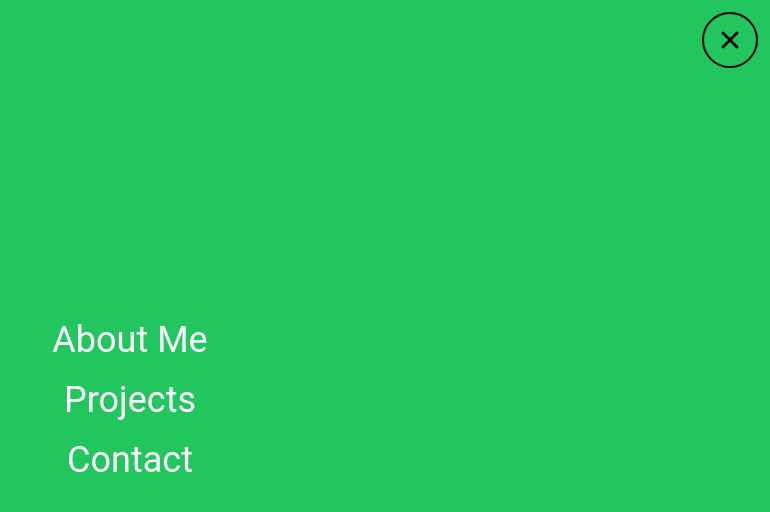
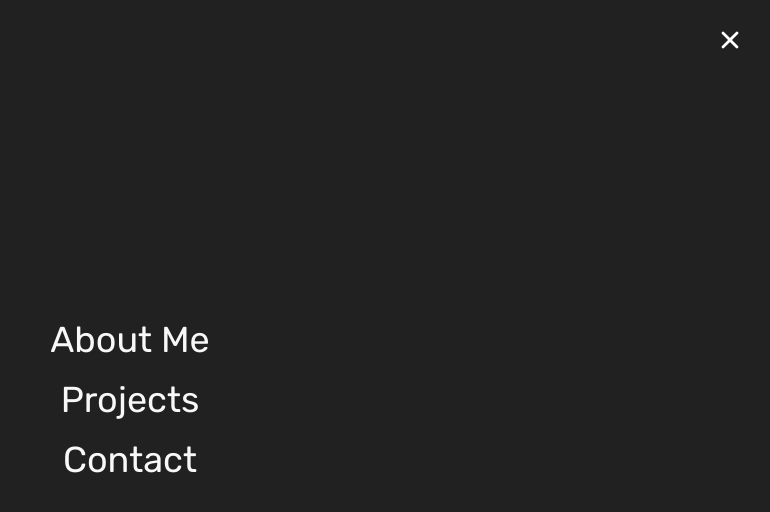
Before and after one commit to programmergeek/landing-page, a Next.js app: page / in a window 1280 px wide. Both pictures are taken after a click on the button 1240 px from the left and 40 px from the top of the page. Shown: the top 512 px of the page, without its empty margins (510-1280 px from the left). Built offline with nearby package versions, Linux system fonts and the light colour scheme.

Commit message:
style: change colours and font used in navigation menu

```diff
--- a/components/Buttons.tsx
+++ b/components/Buttons.tsx
@@ -1,76 +1,111 @@
-import React from 'react'
+import React from "react";
 
 type ButtonProps = {
-    className: string,
-    children?: React.ReactNode,
-    icon?: React.ReactNode,
-    href?: string
-    blank?: boolean
-}
+  className: string;
+  children?: React.ReactNode;
+  icon?: React.ReactNode;
+  href?: string;
+  blank?: boolean;
+};
 
 type iconProps = {
-    icon: React.ReactNode,
-    style: "solid" | "outline",
-    label?: string,
-    href?: string,
-    blank?: boolean,
-    onClick?: () => void
-}
+  icon: React.ReactNode;
+  style: "solid" | "outline";
+  label?: string;
+  href?: string;
+  blank?: boolean;
+  onClick?: () => void;
+};
 
 type Props = {
-    children?: React.ReactNode,
-    icon?: React.ReactNode,
-    href?: string
-    blank?: boolean
-}
+  children?: React.ReactNode;
+  icon?: React.ReactNode;
+  href?: string;
+  blank?: boolean;
+};
 
 /** General button component. */
 // accepts a prop called classname to extend the styles of the component.
-const Button: React.FC<ButtonProps> = ({...props}) => {
+const Button: React.FC<ButtonProps> = ({ ...props }) => {
   return (
     <button className={`${props.className} rounded-md px-4 py-2`}>
       {props.href ? (
-                <a href={props.href} target={props.blank ? "_blank": undefined} rel='noreferrer' className="flex">
-                    <span className={`${props.icon ? ' block mr-3': 'hidden'}`}>
+        <a
+          href={props.href}
+          target={props.blank ? "_blank" : undefined}
+          rel="noreferrer"
+          className="flex"
+        >
+          <span className={`${props.icon ? " block mr-3" : "hidden"}`}>
             {props.icon}
           </span>
-                    <span>
-                        {props.children}
-                    </span>
+          <span>{props.children}</span>
         </a>
-            ): (
-            <span className='flex'>
-                <span className={`${props.icon ? ' block mr-3': 'hidden'}`}>
+      ) : (
+        <span className="flex">
+          <span className={`${props.icon ? " block mr-3" : "hidden"}`}>
             {props.icon}
           </span>
-                <span>
+          <span>{props.children}</span>
+        </span>
+      )}
+    </button>
+  );
+};
+
+export const PrimaryButton: React.FC<Props> = ({ ...props }) => {
+  return (
+    <Button
+      icon={props.icon}
+      href={props.href}
+      blank={props.blank}
+      className="font-roboto font-semibold bg-green-500 text-white"
+    >
+      {" "}
+      {props.children}{" "}
+    </Button>
+  );
+};
+
+export const SecondaryButton: React.FC<Props> = ({ ...props }) => {
+  return (
+    <Button
+      icon={props.icon}
+      href={props.href}
+      blank={props.blank}
+      className="border-2 border-green-500 text-green-500 font-roboto bg-transparent font-semibold"
+    >
       {props.children}
-                </span>
-            </span>
-                )
-            }
-        </button>
-        )
-}
+    </Button>
+  );
+};
 
-export const PrimaryButton: React.FC<Props> = ({...props}) => {
-    return <Button icon={props.icon} href={props.href} blank={props.blank} className='font-roboto font-semibold bg-green-500 text-white'> {props.children} </Button>
-}
+export const TertiaryButton: React.FC<Props> = ({ ...props }) => {
+  return (
+    <Button
+      icon={props.icon}
+      href={props.href}
+      blank={props.blank}
+      className="font-roboto"
+    >
+      {props.children}
+    </Button>
+  );
+};
 
-export const SecondaryButton:React.FC<Props> = ({...props}) => {
-    return <Button icon={props.icon} href={props.href} blank={props.blank} className='border-2 border-green-500 text-green-500 font-roboto bg-transparent font-semibold'>{props.children}</Button>
-}
-
-export const TertiaryButton:React.FC<Props> = ({...props}) => {
-    return <Button icon={props.icon} href={props.href} blank={props.blank} className='font-roboto'>{props.children}</Button>
-}
-
-export const IconButton: React.FC<iconProps> = ({...props}) => {
+export const IconButton: React.FC<iconProps> = ({ ...props }) => {
   return props.style === "solid" ? (
-      <a href={props.href} target={props.blank ? "_blank" : undefined} rel='noreferrer'>
+    <a
+      href={props.href}
+      target={props.blank ? "_blank" : undefined}
+      rel="noreferrer"
+    >
       <div className="flex flex-col w-fit">
         <div className="flex justify-center">
-            <button className="rounded-full p-2 md:p-3 bg-green-400 w-fit" onClick={props.onClick}>
+          <button
+            className="rounded-full p-2 md:p-3 bg-green-400 w-fit"
+            onClick={props.onClick}
+          >
             {props.icon}
           </button>
         </div>
@@ -83,10 +118,17 @@ export const IconButton: React.FC<iconProps> = ({...props}) => {
       </div>
     </a>
   ) : (
-      <a href={props.href} target={props.blank ? "_blank" : undefined} rel='noreferrer'>
+    <a
+      href={props.href}
+      target={props.blank ? "_blank" : undefined}
+      rel="noreferrer"
+    >
       <div className="flex flex-col w-fit">
         <div className="flex justify-center">
-            <button className="rounded-full p-2 md:p-3 border-2 border-black bg-transparent" onClick={props.onClick}>
+          <button
+            className="rounded-full p-2 md:p-3 border-2 border-not-black bg-transparent"
+            onClick={props.onClick}
+          >
             {props.icon}
           </button>
         </div>
@@ -99,4 +141,4 @@ export const IconButton: React.FC<iconProps> = ({...props}) => {
       </div>
     </a>
   );
-}
+};
--- a/components/NavigationBar/Navbar.tsx
+++ b/components/NavigationBar/Navbar.tsx
@@ -1,45 +1,70 @@
-import React, {useState} from 'react'
-import { IconButton } from '../Buttons'
-import styles from './Navbar.module.css'
-import { HiX, HiMenu } from 'react-icons/hi'
+import React, { useState } from "react";
+import { IconButton } from "../Buttons";
+import styles from "./Navbar.module.css";
+import { HiX, HiMenu } from "react-icons/hi";
 
 export const Navbar: React.FC = () => {
-    const [isHidden, updateIsHidden] = useState<boolean>(true)
+  const [isHidden, updateIsHidden] = useState<boolean>(true);
 
   return (
-        <div className={`fixed w-full h-full grid grid-cols-1 z-50 ${isHidden ? "delay-500 h-10 w-10": ""}`}>
-            <div className='fixed top-3 right-3 z-10'>
+    <div
+      className={`fixed w-full h-full grid grid-cols-1 z-50 ${
+        isHidden ? "delay-500 h-10 w-10" : ""
+      }`}
+    >
+      <div className="fixed top-3 right-3 z-10">
         <IconButton
-                icon={ isHidden ? <HiMenu className='w-7 h-7' /> : <HiX className='w-7 h-7' />}
+          icon={
+            isHidden ? (
+              <HiMenu className="w-7 h-7" />
+            ) : (
+              <HiX className="w-7 h-7" color="#fff" />
+            )
+          }
           style="outline"
           onClick={() => {
-                    updateIsHidden(!isHidden)
+            updateIsHidden(!isHidden);
           }}
         />
       </div>
-            <div className={isHidden ? "opacity-0 duration-500": `bg-green-500 w-full h-[100vh] fixed z-0 ${styles['slide-in']}` }></div>
-            <div className={`${isHidden ? "hidden": "" } delay-200 place-self-center flex flex-col gap-5 z-50 justify-center w-fit h-fit`}>
-                {
-                    [
+      <div
+        className={
+          isHidden
+            ? "opacity-0 duration-500"
+            : `bg-not-black w-full h-[100vh] fixed z-0 ${styles["slide-in"]}`
+        }
+      ></div>
+      <div
+        className={`${
+          isHidden ? "hidden" : ""
+        } delay-200 place-self-center flex flex-col gap-5 z-50 justify-center w-fit h-fit`}
+      >
+        {[
           {
             name: "About Me",
-                            link: "aboutMe"
+            link: "aboutMe",
           },
           {
             name: "Projects",
-                            link: "projects"
+            link: "projects",
           },
           {
             name: "Contact",
-                            link: "contact"
-                        }
+            link: "contact",
+          },
         ].map((section) => (
-                        <a onClick={() => updateIsHidden(true)} className={`text-3xl md:text-4xl text-white text-center font-roboto ${isHidden? "": styles['link-slide-in']} delay-200`} href={`#${section.link}`} key={section.link}>
+          <a
+            onClick={() => updateIsHidden(true)}
+            className={`text-3xl md:text-4xl text-not-white text-center ${
+              isHidden ? "" : styles["link-slide-in"]
+            } delay-200`}
+            href={`#${section.link}`}
+            key={section.link}
+          >
             {section.name}
           </a>
-                    ))
-                }
+        ))}
       </div>
     </div>
-    )
-}
+  );
+};
--- a/pages/index.tsx
+++ b/pages/index.tsx
@@ -19,8 +19,8 @@ const Home: NextPage = () => {
         <title>Thato Will Joseph</title>
         <link rel="icon" type="image/x-icon" href="/images/favicon.png" />
       </Head>
+      <Navbar />
       <main className="container mx-auto">
-        <Navbar />
         <div className="px-3 sm:px-0">
           <HeroBanner />
         </div>
--- a/tailwind.config.js
+++ b/tailwind.config.js
@@ -14,6 +14,8 @@ module.exports = {
       colors:{
         folderYellow: "#FDB900",
         accent: "#013006",
+        "not-black": "#212121",
+        "not-white": "#f8f8f8",
         "card-paper": "#FFF3E1",
         background: "#FFFCF4"
       },
```
Lines whose indentation alone changed are shown as unchanged.
